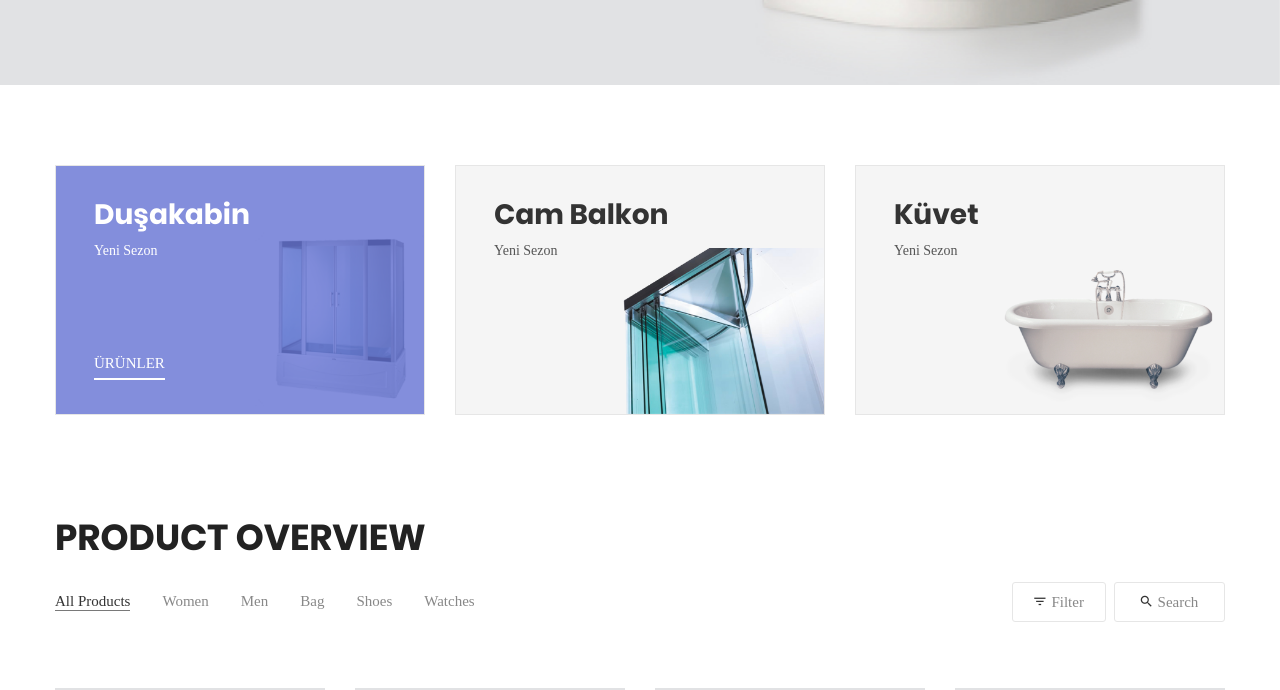
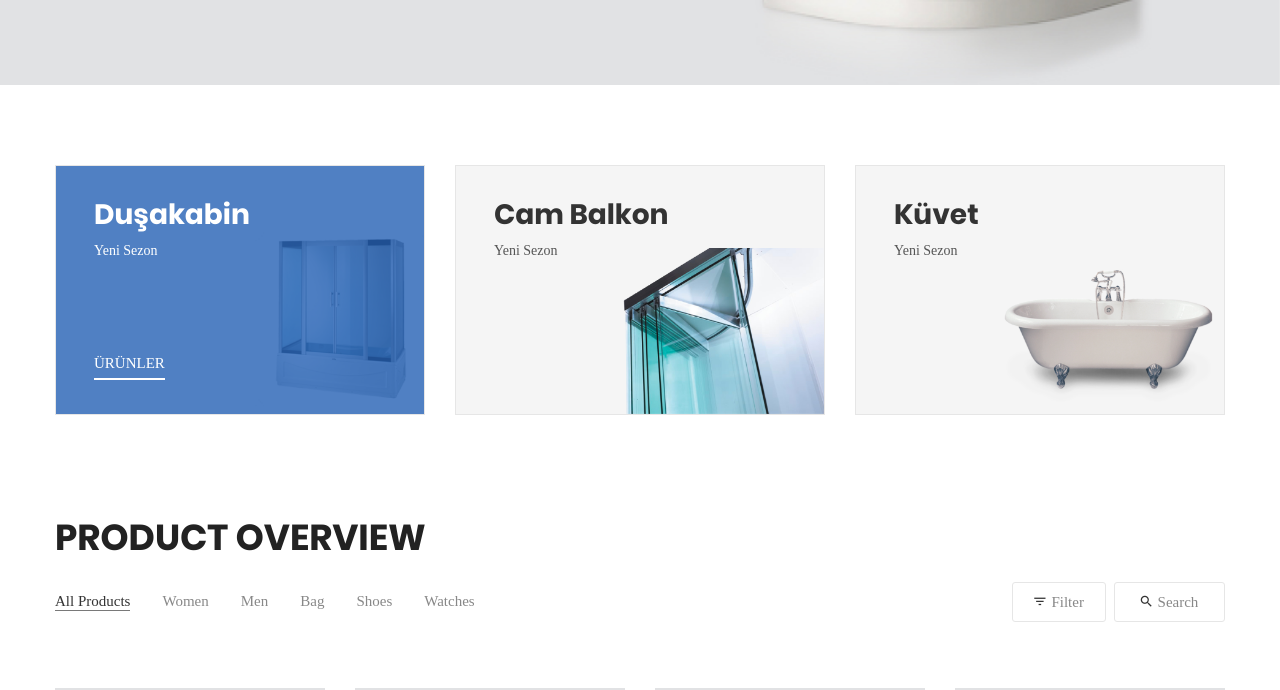
Before and after one commit to eroglum16-zz/eroglum16.github.io, a plain HTML site: page index.html in a window 1280 px wide. In both pictures the pointer is over the link 240 px from the left and 965 px from the top of the page. Shown: the part 675-1365 px from the top of the page. Drawn offline with Linux system fonts and the light colour scheme; a web font is replaced by a local one.

Commit message:
Hover color
Hover shade changes.

```diff
--- a/css/main.css
+++ b/css/main.css
@@ -2038,7 +2038,7 @@ input.num-product::-webkit-inner-spin-button {
 
 /*---------------------------------------------*/
 .block1-txt:hover {
-  background-color: rgba(103,117,214,0.8);
+  background-color: rgba(39,99,183,0.8);
 }
 
 .block1-txt:hover .block1-txt-child2 {
```
